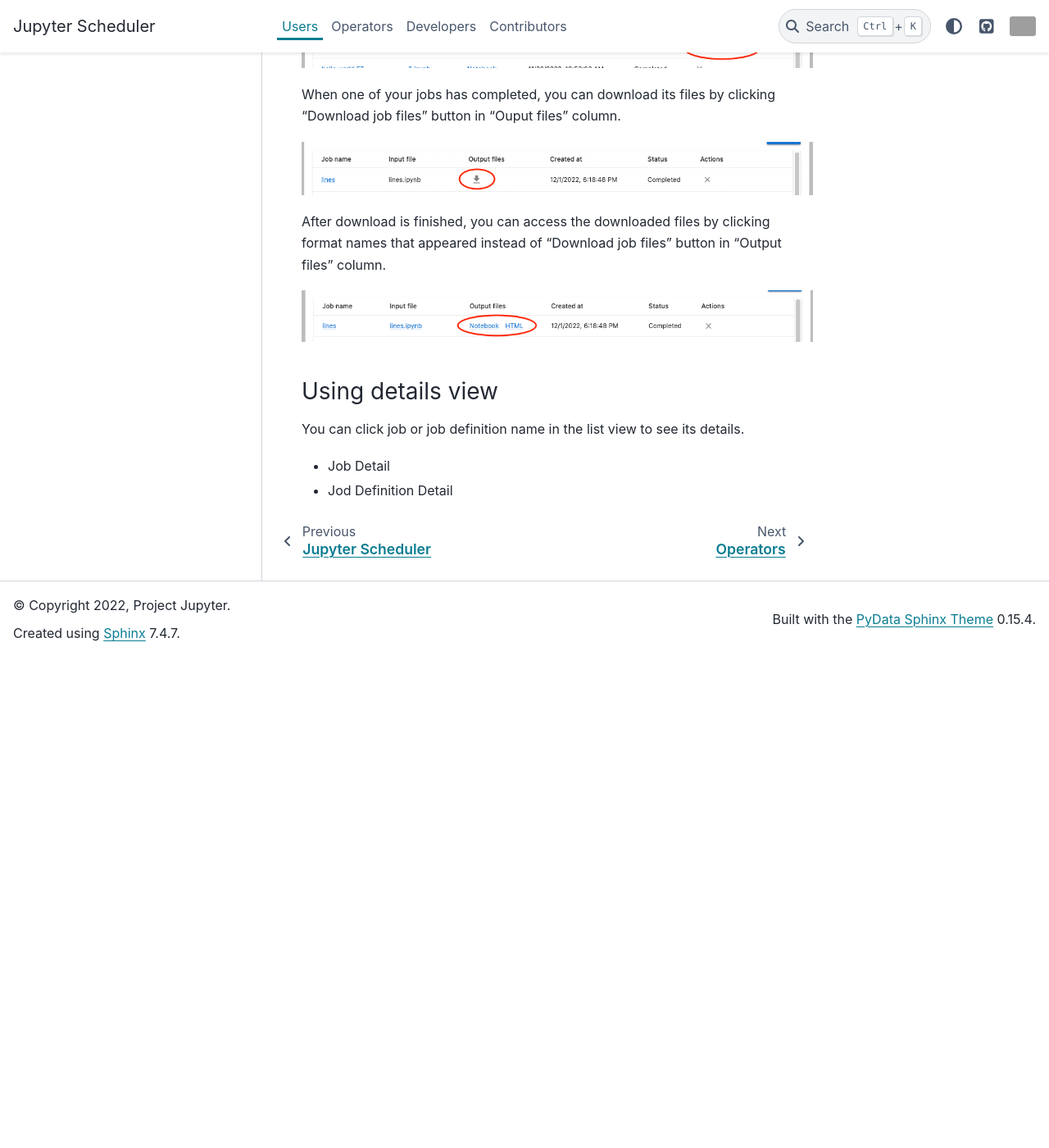
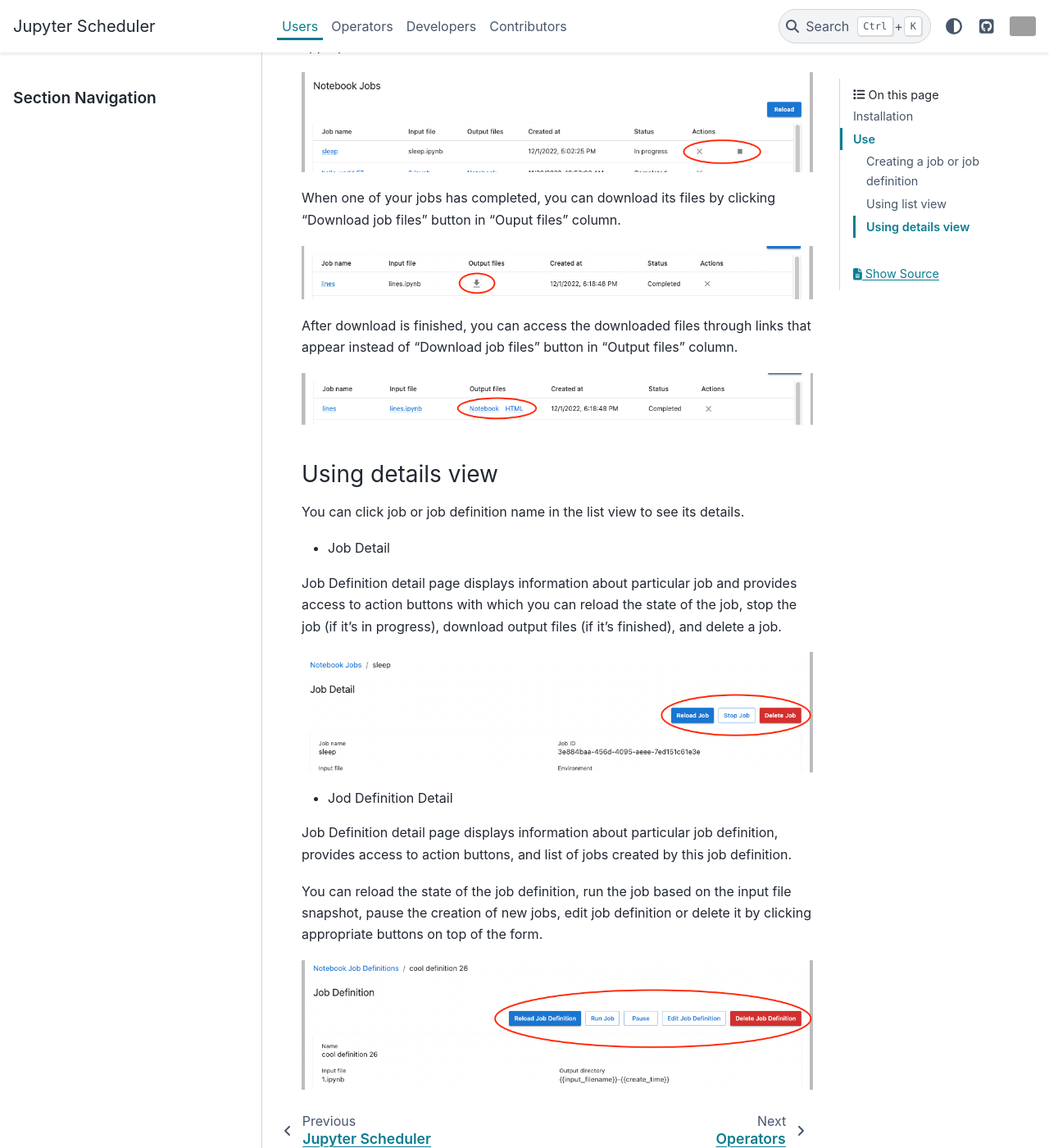
Before and after one commit to jupyter-server/jupyter-scheduler, a Sphinx documentation site: the page built from docs/users/index.md, in a window 1280 px wide and 1400 px high, scrolled down 4424 px. Shown: the whole window at 82% size. Built offline with Sphinx 7.4.7 and the PyData theme 0.15.4, drawn with Linux system fonts in a browser that asks for light colours; before the commit the page ends 5225 px from its top, so only the background shows below that; some of the changed text lies outside the part shown; grey boxes are pictures that could not be loaded.

Commit message:
add Using details view section

```diff
--- a/docs/users/index.md
+++ b/docs/users/index.md
@@ -53,7 +53,9 @@
 
 !["Launcher with Notebook Jobs icon in Other section"](./images/launcher.png)
 
-Each item’s name links to a detail view.
+Each items name links to a detail view.
+
+!["Job name as a link in each column"](./images/item_name.png)
 
 You can sort the list by clicking one of the headers (for example, click "Job name" header to sort the list alphabetically based on "Job Name").
 
@@ -61,13 +63,13 @@
 
 You can also delete each job or pause its execution in the list by clicking appropriate buttons in "Actions" column.
 
-!["Delete and Stop buttons in Actions column"](./images/actions.png)
+!["Delete and Stop buttons in Actions column"](./images/actions_list.png)
 
 When one of your jobs has completed, you can download its files by clicking "Download job files" button in "Ouput files" column.
 
 !["Download button in Output Files column"](./images/download_button.png)
 
-After download is finished, you can access the downloaded files by clicking format names that appeared instead of "Download job files" button in "Output files" column.
+After download is finished, you can access the downloaded files through links that appear instead of "Download job files" button in "Output files" column.
 
 !["Links to downloaded files in Output Files column after download is finished"](./images/downloaded_files.png)
 
@@ -77,4 +79,14 @@
 
 - Job Detail
 
+Job Definition detail page displays information about particular job and provides access to action buttons with which you can reload the state of the job, stop the job (if it's in progress), download output files (if it's finished), and delete a job.
+
+!["Action buttons in job detail view"](./images/actions_job_details.png)
+
 - Jod Definition Detail
+
+Job Definition detail page displays information about particular job definition, provides access to action buttons, and list of jobs created by this job definition.
+
+You can reload the state of the job definition, run the job based on the input file snapshot, pause the creation of new jobs, edit job definition or delete it by clicking appropriate buttons on top of the form.
+
+!["Action buttons in job definition detail view"](./images/actions_definition_details.png)
```
Also changed, not shown: docs/users/images/actions_definition_details.png (added), docs/users/images/actions_job_details.png (added), docs/users/images/actions_list.png (renamed from docs/users/images/actions.png).
